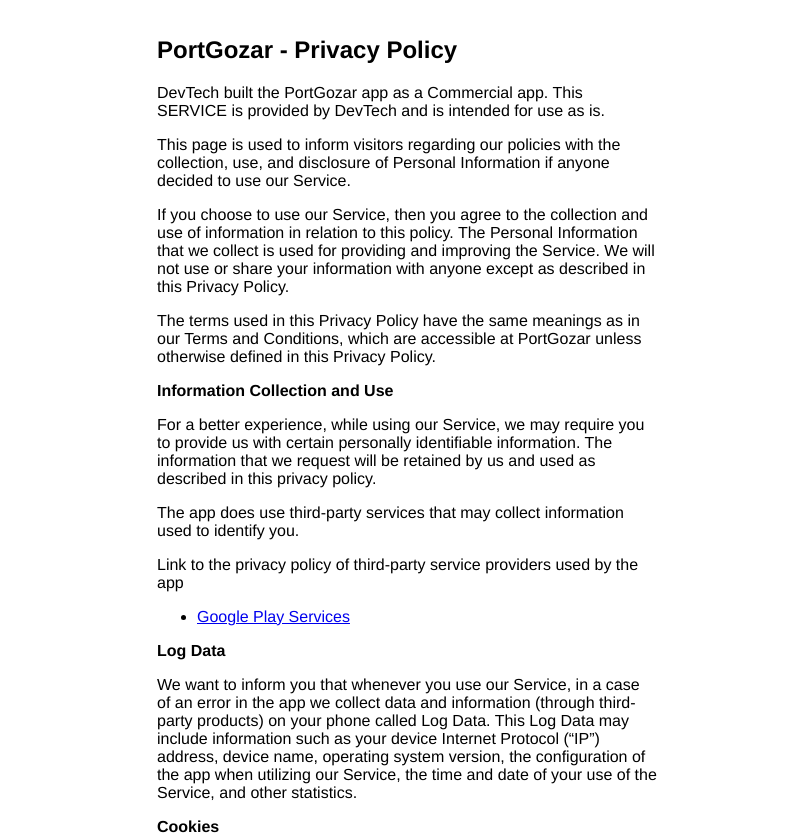
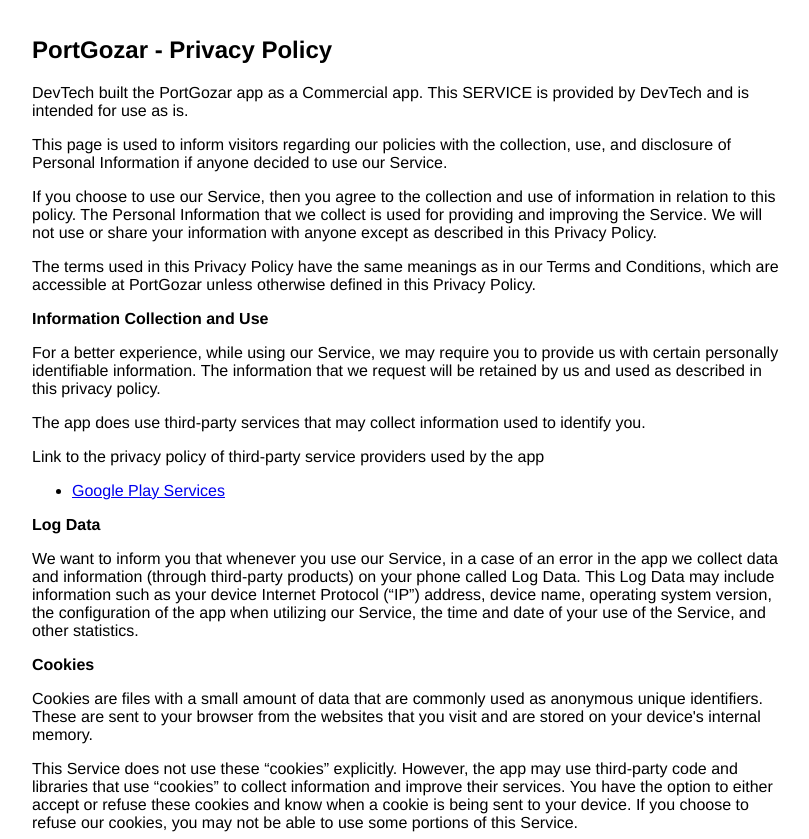
Before and after one commit to portgozar/portgozar.github.io, a plain HTML site: page privacy.html in a window 1280 px wide. Shown: the top 839 px of the page, without its empty margins (233-1042 px from the left). Drawn offline with Linux system fonts and the light colour scheme.

Commit message:
Update privacy.html

```diff
--- a/privacy.html
+++ b/privacy.html
@@ -6,7 +6,7 @@
       <title>Privacy Policy</title>
       <style> body { font-family: 'Helvetica Neue', Helvetica, Arial, sans-serif; padding:1em; } </style>
     </head>
-    <body style="max-width:500px; margin: 0 auto;">
+    <body style="max-width:750px; margin: 0 auto;">
     <h2>PortGozar - Privacy Policy</h2> <p>
                   DevTech built the PortGozar app as
                   a Commercial app. This SERVICE is provided by
```
